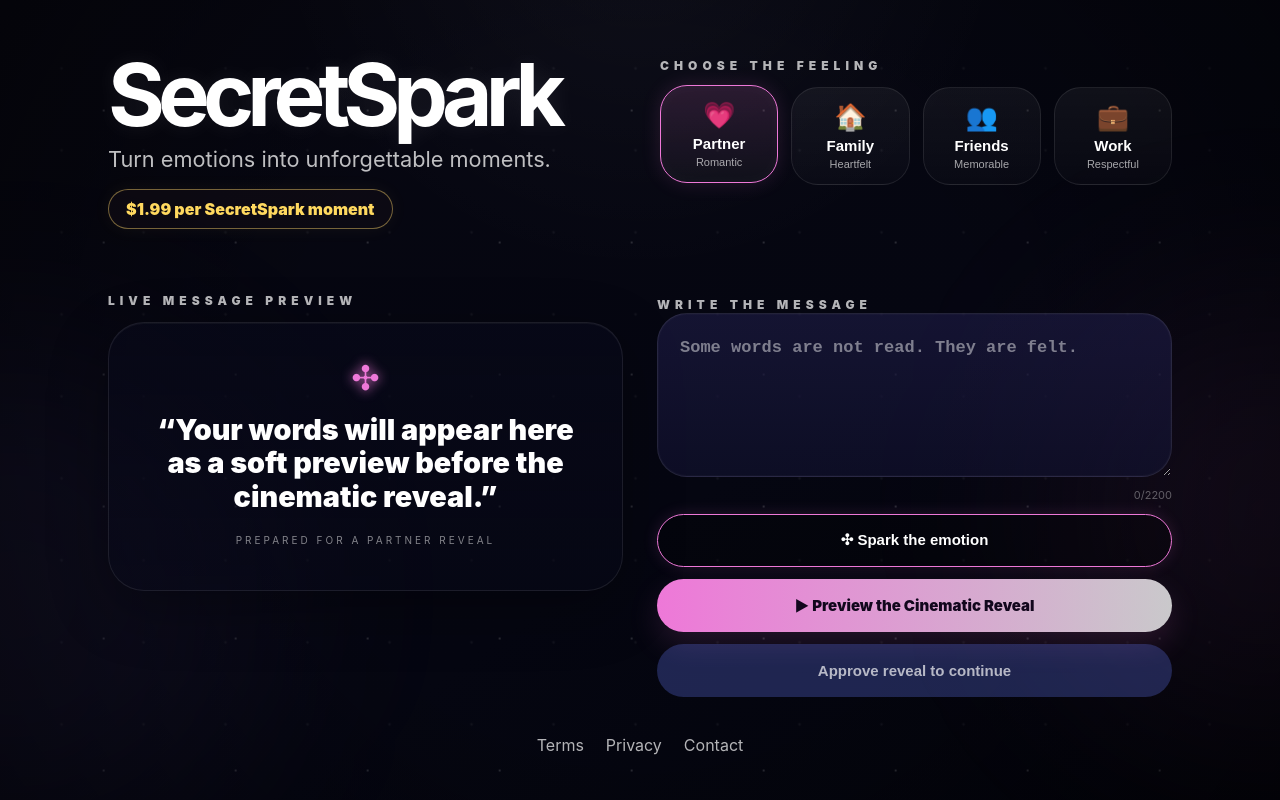
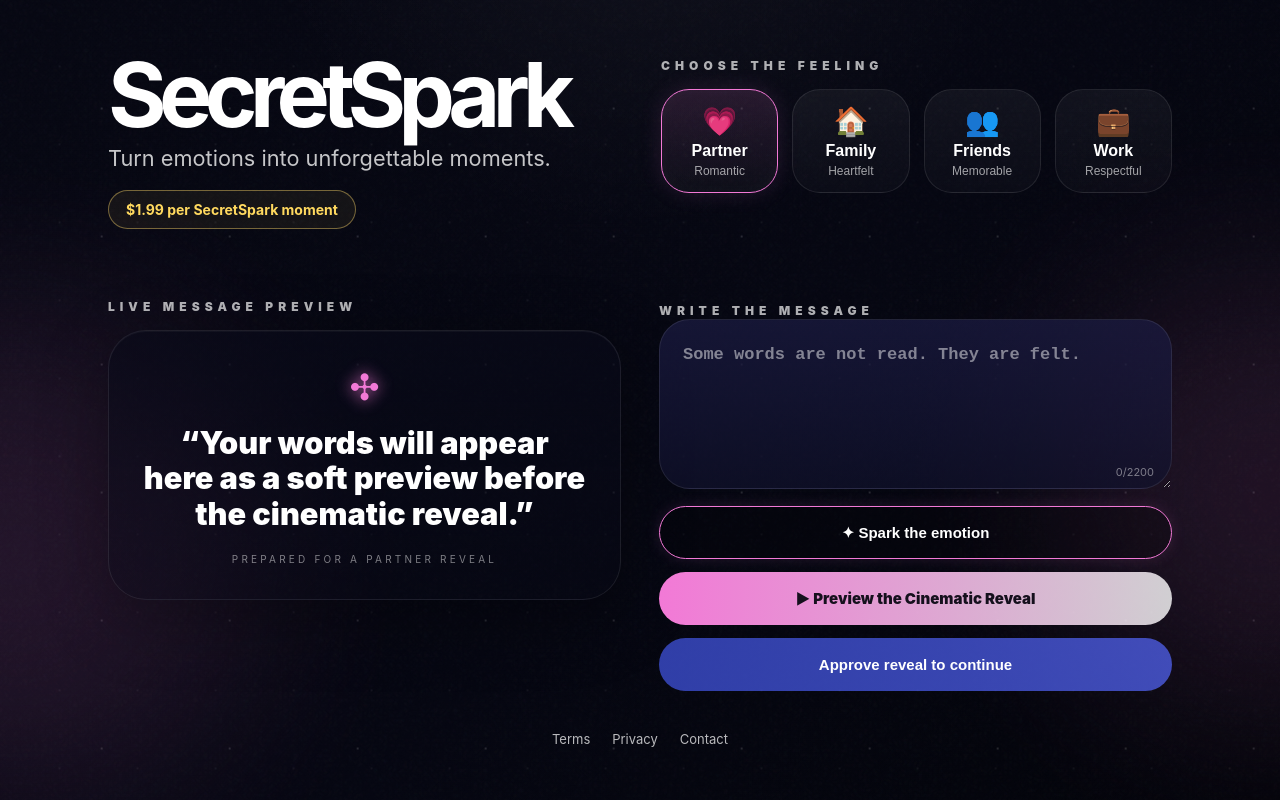
Before and after one commit to VedatiNet/secretspark, a Next.js app: page / in a window 1280 px wide. Built offline with nearby package versions, Linux system fonts and the light colour scheme.

Commit message:
Interactive v6

```diff
--- a/lib/themes.js
+++ b/lib/themes.js
@@ -1,34 +1,6 @@
 export const THEMES = {
-  partner: {
-    key: "partner", label: "Partner", sub: "Romantic", icon: "💗",
-    primary: "#ee78d8", secondary: "#9b80ff",
-    hazeA: "rgba(238,120,216,.085)", hazeB: "rgba(155,128,255,.07)",
-    accentSoft: "rgba(238,120,216,.14)", deep: "#070711",
-    placeholder: "Some words are not read. They are felt.",
-    sparkLine: "Romantic tone activated"
-  },
-  family: {
-    key: "family", label: "Family", sub: "Heartfelt", icon: "🏠",
-    primary: "#efb45f", secondary: "#d8845b",
-    hazeA: "rgba(239,180,95,.085)", hazeB: "rgba(216,132,91,.065)",
-    accentSoft: "rgba(239,180,95,.13)", deep: "#080706",
-    placeholder: "A small message can feel like home.",
-    sparkLine: "Heartfelt warmth activated"
-  },
-  friends: {
-    key: "friends", label: "Friends", sub: "Memorable", icon: "👥",
-    primary: "#76d6e8", secondary: "#7d9cff",
-    hazeA: "rgba(118,214,232,.08)", hazeB: "rgba(125,156,255,.06)",
-    accentSoft: "rgba(118,214,232,.13)", deep: "#050812",
-    placeholder: "The best memories deserve a spark.",
-    sparkLine: "Memory spark activated"
-  },
-  work: {
-    key: "work", label: "Work", sub: "Respectful", icon: "💼",
-    primary: "#d7ddf2", secondary: "#8999b6",
-    hazeA: "rgba(215,221,242,.07)", hazeB: "rgba(137,153,182,.06)",
-    accentSoft: "rgba(215,221,242,.11)", deep: "#05070c",
-    placeholder: "Respect can be quiet and unforgettable.",
-    sparkLine: "Respectful polish activated"
-  }
+  partner: { key:"partner", label:"Partner", sub:"Romantic", icon:"💗", primary:"#f279d6", second:"#9b7cff", soft:"rgba(242,121,214,.13)", deep:"#060712", cta:"#f279d6", quote:"Some words are not read. They are felt." },
+  family: { key:"family", label:"Family", sub:"Heartfelt", icon:"🏠", primary:"#f4b86a", second:"#d98855", soft:"rgba(244,184,106,.13)", deep:"#090806", cta:"#f4b86a", quote:"Home is not a place. It is a feeling." },
+  friends: { key:"friends", label:"Friends", sub:"Memorable", icon:"👥", primary:"#73d7ef", second:"#6f8cff", soft:"rgba(115,215,239,.12)", deep:"#050812", cta:"#73d7ef", quote:"The best memories deserve a spark." },
+  work: { key:"work", label:"Work", sub:"Respectful", icon:"💼", primary:"#d8def2", second:"#8fa0bd", soft:"rgba(216,222,242,.11)", deep:"#05070c", cta:"#d8def2", quote:"Respect can be quiet and unforgettable." }
 };
--- a/next.config.js
+++ b/next.config.js
@@ -1,3 +1 @@
-/** @type {import('next').NextConfig} */
-const nextConfig = { reactStrictMode: true };
-module.exports = nextConfig;
+const nextConfig={reactStrictMode:true};module.exports=nextConfig;
--- a/pages/_app.js
+++ b/pages/_app.js
@@ -1,2 +1,4 @@
 import "../styles/globals.css";
-export default function App({ Component, pageProps }) { return <Component {...pageProps} />; }
+export default function App({ Component, pageProps }) {
+  return <Component {...pageProps} />;
+}
--- a/pages/contact.js
+++ b/pages/contact.js
@@ -1,5 +1,5 @@
 import Head from "next/head";
 import Link from "next/link";
 export default function Page() {
-  return <main className="legalPage"><Head><title>Contact — SecretSpark</title></Head><article className="legalCard"><Link href="/" className="back">← Back</Link><h1>Contact</h1><p>For support, questions, or abuse reports: support@secretspark.me</p></article></main>;
+  return <main className="legal"><Head><title>Contact — SecretSpark</title></Head><article><Link href="/">← Back</Link><h1>Contact</h1><p>Support: support@secretspark.me</p></article></main>;
 }
--- a/pages/index.js
+++ b/pages/index.js
@@ -5,56 +5,22 @@
 
 const categories = Object.values(THEMES);
 
-function enhanceMessage(text, theme) {
-  const clean = text.trim();
-  if (!clean) {
-    return {
-      message: theme.placeholder,
-      note: theme.sparkLine
-    };
-  }
-
-  const endings = {
-    partner: " — because some feelings deserve to arrive beautifully.",
-    family: " — because home is a feeling, not just a place.",
-    friends: " — because memories become brighter when they are shared.",
-    work: " — with appreciation, clarity, and respect."
-  };
-
-  const alreadyLong = clean.length > 120;
-  return {
-    message: alreadyLong ? clean : clean + endings[theme.key],
-    note: theme.sparkLine
-  };
-}
-
 export default function Home() {
   const [category, setCategory] = useState("partner");
   const [message, setMessage] = useState("");
   const [sparked, setSparked] = useState(false);
-  const [toast, setToast] = useState("");
   const theme = THEMES[category];
 
-  const enhanced = useMemo(() => {
-    if (!sparked) return null;
-    return enhanceMessage(message, theme);
-  }, [sparked, message, theme]);
+  const previewText = useMemo(() => {
+    const clean = message.trim();
+    if (!clean) return "Your words will appear here as a soft preview before the cinematic reveal.";
+    return clean.length > 150 ? clean.slice(0, 150) + "..." : clean;
+  }, [message]);
 
-  const previewText = useMemo(() => {
-    const base = enhanced?.message || message.trim() || "Your words will appear here as a soft preview before the cinematic reveal.";
-    return base.length > 165 ? base.slice(0, 165) + "..." : base;
-  }, [enhanced, message]);
-
-  const handleSpark = () => {
+  function sparkEmotion() {
     setSparked(true);
-    setToast(theme.sparkLine);
-    window.setTimeout(() => setToast(""), 1800);
-  };
-
-  const handleCategory = (key) => {
-    setCategory(key);
-    setSparked(false);
-  };
+    setTimeout(() => setSparked(false), 1050);
+  }
 
   return (
     <>
@@ -65,44 +31,46 @@
       </Head>
 
       <main
-        className="page"
+        className={`app ${sparked ? "sparked" : ""}`}
         style={{
           "--primary": theme.primary,
-          "--secondary": theme.secondary,
-          "--haze-a": theme.hazeA,
-          "--haze-b": theme.hazeB,
-          "--accent-soft": theme.accentSoft,
-          "--deep": theme.deep
+          "--second": theme.second,
+          "--soft": theme.soft,
+          "--deep": theme.deep,
+          "--cta": theme.cta,
         }}
       >
+        <div className="grain" />
         <div className="stars" />
-        <div className="softHaze hazeLeft" />
-        <div className="softHaze hazeRight" />
-        <div className="vignette" />
+        <div className="ambient ambientLeft" />
+        <div className="ambient ambientRight" />
 
-        {toast && <div className="toast">{toast}</div>}
+        {sparked && (
+          <div className="sparkBurst" aria-hidden="true">
+            <span>✦</span><span>✧</span><span>✣</span><span>✦</span>
+          </div>
+        )}
 
-        <section className="shell">
-          <header className="hero">
-            <div className="brandWrap">
+        <section className="wrap">
+          <header className="top">
+            <div className="brand">
               <h1>SecretSpark</h1>
               <p>Turn emotions into unforgettable moments.</p>
-              <div className="price">$1.99 per SecretSpark moment</div>
+              <strong>$1.99 per SecretSpark moment</strong>
             </div>
 
-            <div className="categoryBlock">
-              <div className="label">Choose the feeling</div>
-              <div className="categoryGrid">
+            <div className="selector">
+              <div className="eyebrow">Choose the feeling</div>
+              <div className="cats">
                 {categories.map((item) => (
                   <button
+                    className={`cat ${category === item.key ? "active" : ""}`}
                     key={item.key}
+                    onClick={() => setCategory(item.key)}
                     type="button"
-                    className={`cat ${item.key === category ? "active" : ""}`}
-                    onClick={() => handleCategory(item.key)}
-                    aria-pressed={item.key === category}
                   >
-                    <span className="catIcon">{item.icon}</span>
-                    <strong>{item.label}</strong>
+                    <span>{item.icon}</span>
+                    <b>{item.label}</b>
                     <small>{item.sub}</small>
                   </button>
                 ))}
@@ -110,52 +78,44 @@
             </div>
           </header>
 
-          <section className="experience">
-            <div className="panel preview">
-              <div className="label">Live message preview</div>
-              <div className={`previewCard ${sparked ? "sparked" : ""}`}>
-                <div className="spark">✣</div>
-                <blockquote>“{previewText}”</blockquote>
-                <p>{sparked ? enhanced?.note : `Prepared for a ${theme.label} reveal`}</p>
-              </div>
+          <section className="mainGrid">
+            <div className="preview">
+              <div className="eyebrow">Live message preview</div>
+              <article className="previewCard">
+                <div className="sparkIcon">✣</div>
+                <p>“{previewText}”</p>
+                <small>Prepared for a {theme.label} reveal</small>
+              </article>
             </div>
 
-            <div className="panel compose">
-              <label className="label" htmlFor="message">Write the message</label>
-              <textarea
-                id="message"
-                value={message}
-                onChange={(e) => {
-                  setMessage(e.target.value);
-                  setSparked(false);
-                }}
-                maxLength={2200}
-                placeholder={theme.placeholder}
-              />
+            <div className="composer">
+              <label className="eyebrow" htmlFor="msg">Write the message</label>
+              <div className="textareaWrap">
+                <textarea
+                  id="msg"
+                  value={message}
+                  maxLength={2200}
+                  placeholder={theme.quote}
+                  onChange={(e) => setMessage(e.target.value)}
+                />
+                <small>{message.length}/2200</small>
+              </div>
 
-              <div className="counter">{message.length}/2200</div>
-
-              <button className="ghostBtn" type="button" onClick={handleSpark}>
-                ✣ Spark the emotion
+              <button onClick={sparkEmotion} className="sparkBtn" type="button">
+                ✦ Spark the emotion
               </button>
 
-              <Link
-                className="mainBtn"
-                href={{
-                  pathname: "/r/demo",
-                  query: { category, message: encodeURIComponent(previewText) }
-                }}
-              >
+              <Link className="previewBtn" href="/r/demo">
                 ▶ Preview the Cinematic Reveal
               </Link>
 
-              <button className="approveBtn" type="button" onClick={() => setToast("Payment + secret link comes in the next backend phase")}>
+              <button className="approveBtn" type="button">
                 Approve reveal to continue
               </button>
             </div>
           </section>
 
-          <footer className="footer">
+          <footer>
             <Link href="/terms">Terms</Link>
             <Link href="/privacy">Privacy</Link>
             <Link href="/contact">Contact</Link>
--- a/pages/privacy.js
+++ b/pages/privacy.js
@@ -1,5 +1,5 @@
 import Head from "next/head";
 import Link from "next/link";
 export default function Page() {
-  return <main className="legalPage"><Head><title>Privacy Policy — SecretSpark</title></Head><article className="legalCard"><Link href="/" className="back">← Back</Link><h1>Privacy Policy</h1><p>SecretSpark may store message text, reveal category, generated links, timestamps, and basic usage events needed to deliver the experience.</p></article></main>;
+  return <main className="legal"><Head><title>Privacy Policy — SecretSpark</title></Head><article><Link href="/">← Back</Link><h1>Privacy Policy</h1><p>SecretSpark may store message text, category, delivery links, timestamps, and basic events needed to provide the service.</p></article></main>;
 }
--- a/pages/terms.js
+++ b/pages/terms.js
@@ -1,5 +1,5 @@
 import Head from "next/head";
 import Link from "next/link";
 export default function Page() {
-  return <main className="legalPage"><Head><title>Terms of Use — SecretSpark</title></Head><article className="legalCard"><Link href="/" className="back">← Back</Link><h1>Terms of Use</h1><p>SecretSpark lets users create emotional reveal messages. Do not use it for harassment, threats, spam, illegal content, impersonation, or abusive messages.</p></article></main>;
+  return <main className="legal"><Head><title>Terms of Use — SecretSpark</title></Head><article><Link href="/">← Back</Link><h1>Terms of Use</h1><p>Use SecretSpark respectfully. Do not submit threats, harassment, spam, impersonation, or illegal content.</p></article></main>;
 }
```
Also changed, not shown: pages/r/[code].js (+6 -27 lines), styles/globals.css, 1 other file (tests, documents, lock files or other folders).
